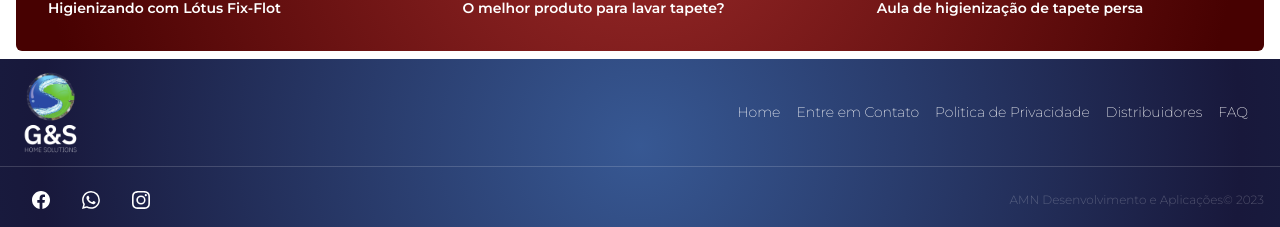
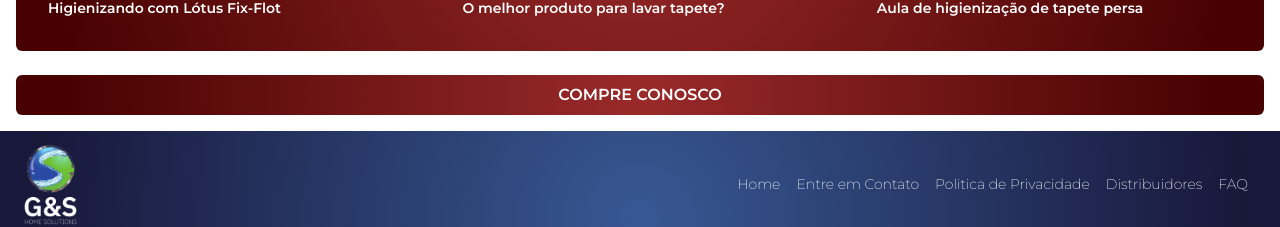
Before and after one commit to AMN-Developers/gs-solutions, a Next.js app: page /fixflot in a window 1280 px wide. Shown: the part 2116-2343 px from the top of the page. Built offline with nearby package versions, Linux system fonts and the light colour scheme; no server answers.

Commit message:
feat: added buttom fixflot

```diff
--- a/pages/fixflot.tsx
+++ b/pages/fixflot.tsx
@@ -77,7 +77,6 @@ export default function FixFlot() {
             href={"#fix"}
             color={"white"}
             bgColor={"transparent"}
-
             _hover={{
               bgColor: "tranparent",
               textDecoration: "underline",
@@ -349,6 +348,18 @@ export default function FixFlot() {
             </Flex>
           </Flex>
         </Container>
+        <Button
+          my={4}
+          bg={
+            "radial-gradient(circle, rgba(154,42,42,1) 0%, rgba(71,1,1,1) 93%, rgba(71,1,1,1) 100%);"
+          }
+          color={"white"}
+          w={"full"}
+          _hover={{ color: "#A22C37", bg: "gray.200" }}
+          textTransform={"uppercase"}
+        >
+          Compre conosco
+        </Button>
       </Container>
     </MotionLayout>
   )
```
